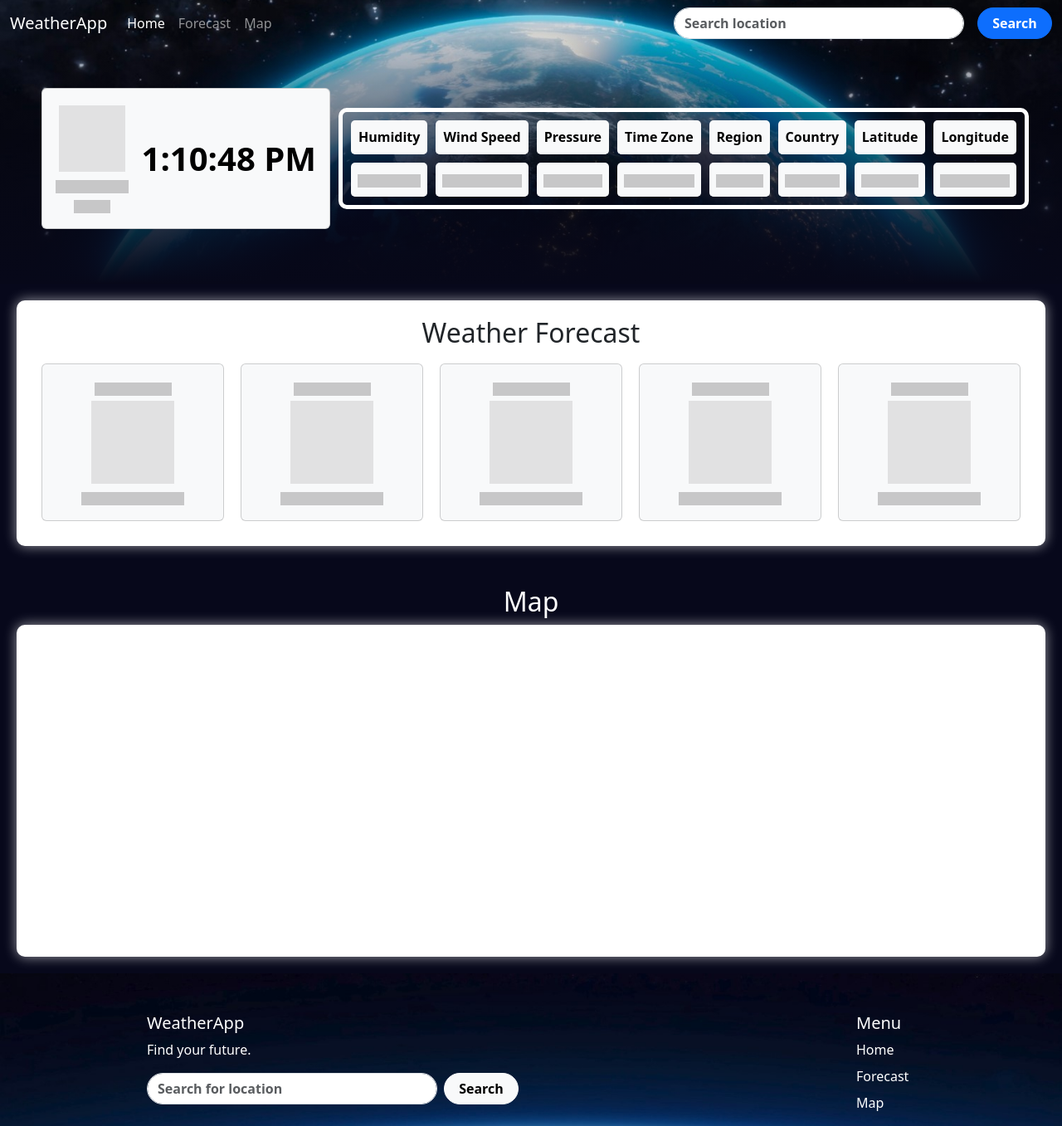
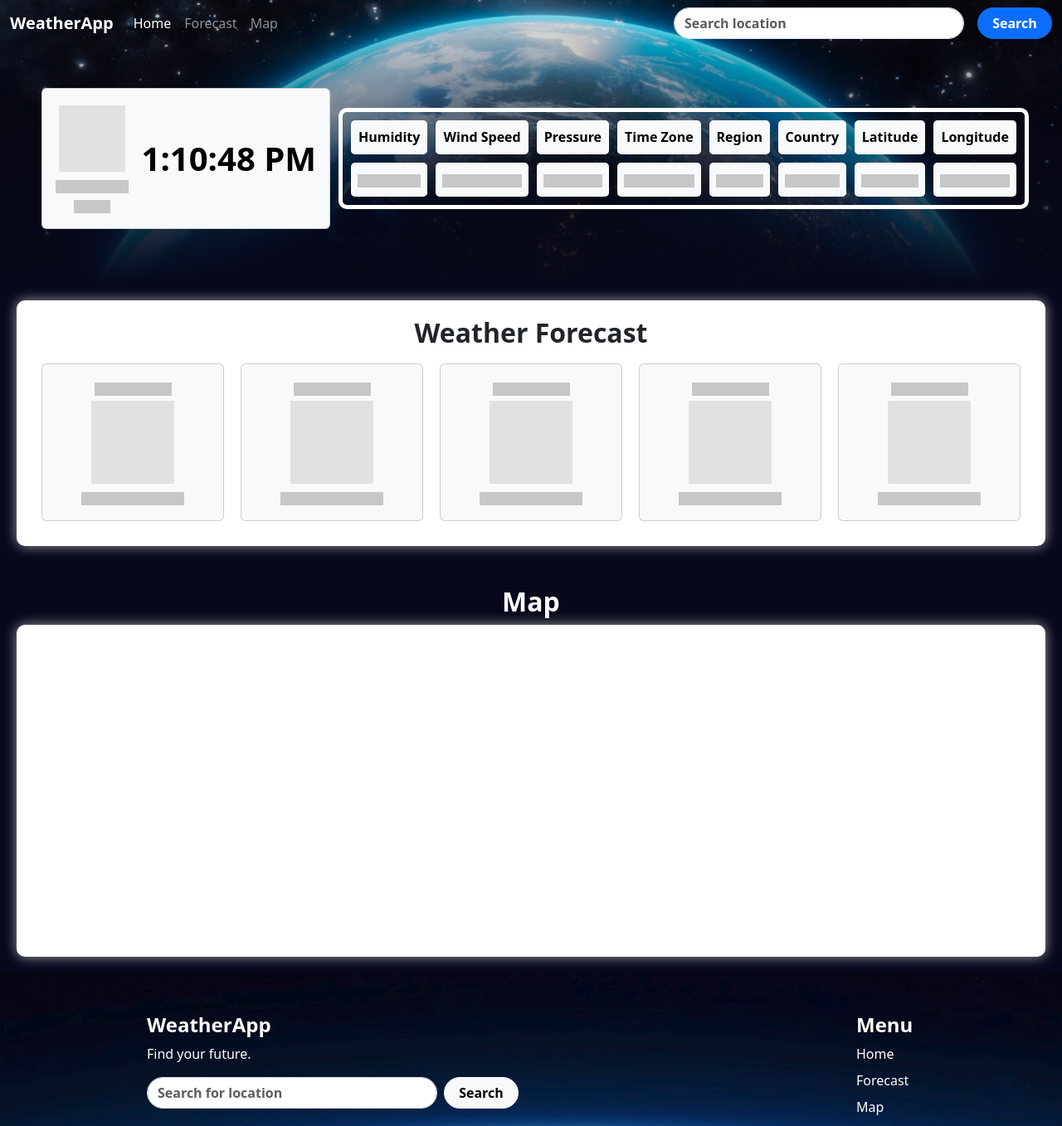
Before and after one commit to YasiruRavishka/WeatherApp, a plain HTML site: page index.html in a window 1280 px wide. Shown: the top 1357 px of the page at 83% size. Drawn offline with nearby package versions, Linux system fonts and the light colour scheme.

Commit message:
UI update

```diff
--- a/index.html
+++ b/index.html
@@ -15,7 +15,7 @@
   <header>
     <nav class="navbar navbar-expand-md navbar-dark" id="header-navbar">
       <div class="container-fluid">
-        <a class="navbar-brand" href="#">WeatherApp</a>
+        <a class="navbar-brand fw-semibold" href="#">WeatherApp</a>
         <button class="navbar-toggler collapsed" type="button" data-bs-toggle="collapse"
           data-bs-target="#navbarCollapse" aria-controls="navbarCollapse" aria-expanded="false"
           aria-label="Toggle navigation">
@@ -193,7 +193,7 @@
       <div class="row py-5">
         <div class="col-md-5 offset-md-1 mb-3">
           <form>
-            <h5>WeatherApp</h5>
+            <h4 class="fw-semibold">WeatherApp</h4>
             <p>Find your future.</p>
             <div class="d-flex flex-column flex-sm-row w-100 gap-2">
               <input class="form-control" id="footer-txtSearch" type="text" placeholder="Search for location">
@@ -203,7 +203,7 @@
           </form>
         </div>
         <div class="col-6 col-md-2 mb-3 ms-md-auto ms-0">
-          <h5>Menu</h5>
+          <h4 class="fw-semibold">Menu</h4>
           <ul class="nav flex-column">
             <li class="nav-item mb-2"><a href="#" class="link p-0">Home</a></li>
             <li class="nav-item mb-2"><a href="#weatherForecast" class="link p-0">Forecast</a></li>
--- a/script.js
+++ b/script.js
@@ -82,7 +82,7 @@ async function fetchWeatherForecast(location) {
       const data = (await response.json()).forecast.forecastday[0];
       cardBody += `<div class="card text-bg-light flex-fill">
                                   <div class="card-body">
-                                    <table class="m-auto">
+                                    <table class="m-auto fw-semibold">
                                       <tr>
                                         <td>${data.date}</td>
                                       </tr>
--- a/style.css
+++ b/style.css
@@ -7,6 +7,9 @@
 }
 .card {
   margin: 10px;
+}
+h2 {
+  font-weight: 700;
 }
 header {
   height: fit-content;
```
